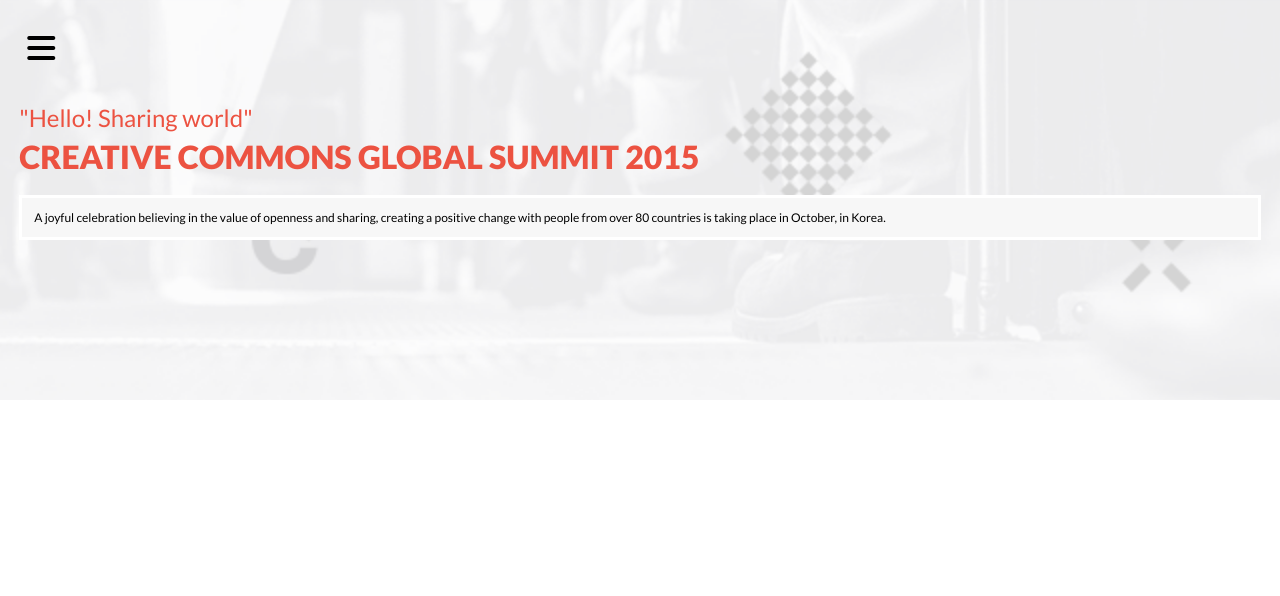
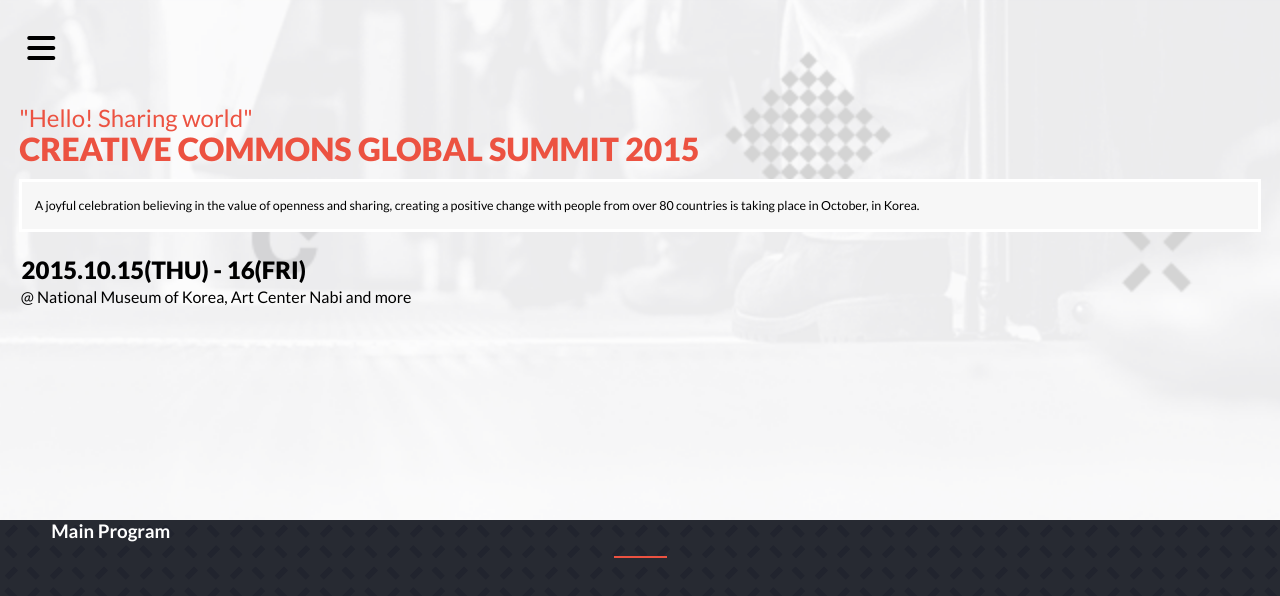
Before and after one commit to taldr27/Capstone1-Project, a website: page index.html in a window 1280 px wide. Drawn offline with Linux system fonts and the light colour scheme.

Commit message:
Add program section

```diff
--- a/index.html
+++ b/index.html
@@ -24,17 +24,22 @@
                 <div>
                     <i class="menu-ico fa-solid fa-bars"></i>
                 </div>
-                <span class="primary-head hello">"Hello! Sharing world"</span>
+                <div>
+                    <span class="primary-head hello">"Hello! Sharing world"</span>
                 <h1 class="primary-head">CREATIVE COMMONS GLOBAL SUMMIT 2015</h1>
-
                 <p class="description">A joyful celebration believing in the value of openness and sharing, creating a positive change with people from over 80 countries is taking place in October, in Korea.</p>
-
+                </div>
+                <div>
+                    <h2 class="landing-date">2015.10.15(THU) - 16(FRI)</h2>
+                    <span class="landing-date place">@ National Museum of Korea, Art Center Nabi and more</span>
+                </div>
             </div>
-
         </section>
 
         <section class="main-program">
-            <div class="wrapper ">
+            <div class="wrapper">
+                <h3>Main Program</h3>
+                <div class="guide_bar"></div>
 
             </div>
         </section>
--- a/styles/style.css
+++ b/styles/style.css
@@ -20,6 +20,7 @@
   --size-50: 0.25em;
   --size-100: 0.5em;
   --size-150: 0.75em;
+  --size-170: 0.78em;
   --size-200: 1em;
   --size-250: 1.125em;
   --size-270: 1.2em;
@@ -54,7 +55,7 @@
   }
 
   /* Start styling */
-
+  /* Landing Mobile Section */
   .wrapper {
     max-width: min(1200px, 92%);
     margin: auto;
@@ -70,7 +71,7 @@
   .land-page {
     align-items: center;
     width: 100%;
-  min-height: 50vh;
+    min-height: 65vh;
     background-image: url('/images/mobile_bg.png');
     background-repeat: no-repeat;
     background-size: cover;
@@ -98,9 +99,40 @@
   }
 
   .description {
-  padding: 1em;
-  margin-block: 1em;
+    padding: var(--size-200);
+    margin-block: var(--size-200);
     border: 3px white solid;
-  font-size: var(--fs-small);
+    font-size: var(--size-170);
     background-color: var(--primary-color-opacity);
+    line-height: 22px;
   }
+
+  .landing-date {
+    font-size: var(--fs-600);
+    font-weight: var(--fw-bolder);
+    padding: 0.1em;
+  }
+
+  .place {
+    font-size: var(--fs-300);
+    font-weight: var(--fw-regular);
+  }
+
+  /* Finish Landing Mobile Section */
+
+  /* Main Program Section */
+
+  .guide_bar {
+      width: 53px;
+      height: 16px;
+      border-bottom: 2px solid var(--primary-orange);
+      margin: 0px auto 54px;
+  }
+
+  .main-program {
+      color: white;
+      background-image: url('/images/program_bg.png');
+      background-repeat: repeat;
+      background-color: rgb(39, 42, 50);
+      height: 637px;
+  }
```
Also changed, not shown: images/program_bg.png (added). Lines whose indentation alone changed are shown as unchanged.
